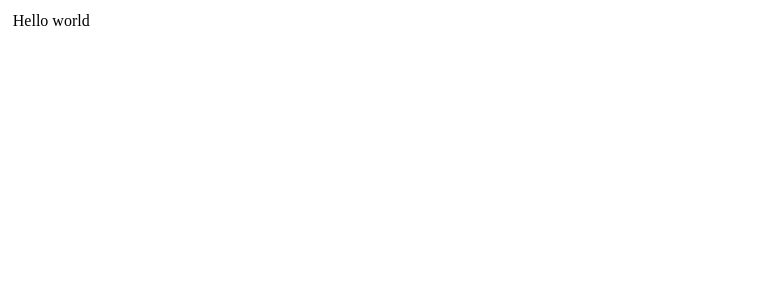
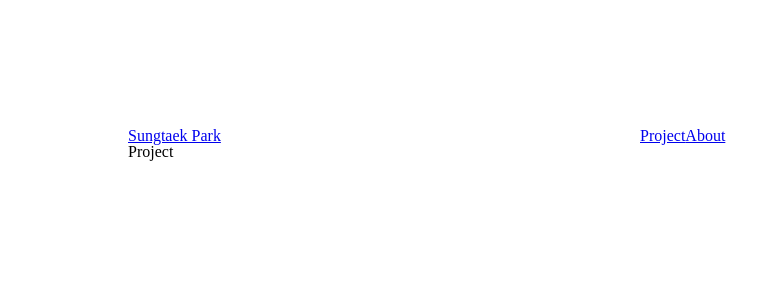
Before and after one commit to stoic-park/portfolio-new, a React (Create React App) app: page /portfolio in a window 1280 px wide. Shown: the top 300 px of the page, without its empty margins (0-774 px from the left). Built offline with nearby package versions, Linux system fonts and the light colour scheme.

Commit message:
Feat : React Router 적용
- Router / Link 적용
- About page / Portfolio page
- About page 보류

```diff
--- a/src/App.css
+++ b/src/App.css
@@ -136,7 +136,6 @@ body {
 @import url("https://fonts.googleapis.com/css2?family=Nanum+Myeongjo&display=swap");
 
 .App {
-  /* height: 100vh; */
-  margin: 1%;
+  margin: 10%;
   font-family: "Nanum Myeongjo", serif;
 }
--- a/src/App.js
+++ b/src/App.js
@@ -3,12 +3,26 @@ import { Route, Switch } from "react-router-dom";
 import "./App.css";
 
 //! import 할 페이지
-// import { Project, About } from "./screens";
-// import Project from "./screens/Project.js";
+import { Project, About } from "./screens";
+import Header from "./components/Header";
 
 function App() {
   const [currentPage, setCurrentPage] = useState("project");
-  return <div className="App">Hello world</div>;
+  return (
+    <div className="App">
+      <Header currentPage={currentPage} setCurrentPage={setCurrentPage} />
+      <Route exact path="/portfolio" component={Project} />
+      <Switch>
+        <Route path="portfolio/project" component={Project} />
+        {/* <Route path="portfolio/about" component={About} /> */}
+        <Route
+          path="portfolio/about"
+          render={() => <About setCurrentPage={setCurrentPage} />}
+        />
+        {/* <Route path="portfolio/about" component={About} /> */}
+      </Switch>
+    </div>
+  );
 }
 
 export default App;
--- /dev/null
+++ b/src/components/Header.css
@@ -0,0 +1,15 @@
+.header-container {
+  display: flex;
+  flex: 1;
+  flex-direction: row;
+  width: 100%;
+  justify-self: center;
+  align-items: center;
+}
+
+.header-left {
+  width: 50%;
+}
+.header-right {
+  width: 50%;
+}
--- /dev/null
+++ b/src/components/Header.js
@@ -0,0 +1,40 @@
+import React from "react";
+import { Link } from "react-router-dom";
+import "./Header.css";
+
+function Header(props) {
+  // console.log(props);
+  return (
+    <div className="header-container">
+      <div className="header-left">
+        <Link
+          className="name"
+          to="/portfolio"
+          onClick={() => props.setCurrentPage("project")}
+        >
+          Sungtaek Park
+        </Link>
+      </div>
+      <div className="header-right">
+        <Link
+          className={
+            props.currentPage === "project" ? "link underLine" : "link"
+          }
+          to="/portfolio"
+          onClick={() => props.setCurrentPage("project")}
+        >
+          Project
+        </Link>
+        <Link
+          className={props.currentPage === "about" ? "link underLine" : "link"}
+          to="/portfolio/about"
+          onClick={() => props.setCurrentPage("about")}
+        >
+          About
+        </Link>
+      </div>
+    </div>
+  );
+}
+
+export default Header;
--- a/src/components/Project/Project.js
+++ b/src/components/Project/Project.js
@@ -1,10 +1,23 @@
 import React from "react";
+import ProjectDesc from "./ProjectDesc";
+import ProjectView from "./ProjectView";
+import "./Project.css";
 
 // ! ProjectView / ProjectDesc 불러와서
 // ProjectInfo에서 받은 props를 내려주고
 //
 function Project({ project }) {
-  return <div></div>;
+  // console.log(project);
+  return (
+    <div className="project-box">
+      <ProjectView
+        id={project.id}
+        gifs={project.gifs}
+        gifDirection={project.gifDirection}
+      />
+      <ProjectDesc {...project} />
+    </div>
+  );
 }
 
 export default Project;
--- a/src/components/Project/ProjectDesc.js
+++ b/src/components/Project/ProjectDesc.js
@@ -1,7 +1,16 @@
 import React from "react";
 
-function ProjectDesc(props) {
-  return <div></div>;
+function ProjectDesc({
+  name,
+  position,
+  duration,
+  gitbub,
+  description,
+  stack,
+  contribution,
+}) {
+  // console.log(name, "props-desc");
+  return <div>{name}</div>;
 }
 
 export default ProjectDesc;
--- a/src/components/Project/ProjectInfo.js
+++ b/src/components/Project/ProjectInfo.js
@@ -4,7 +4,42 @@ import Project from "./Project";
 // ! 프로젝트 정보 gif 이미지, 설명 등 map으로 뿌려준다
 
 function ProjectInfo() {
-  const [projects, setProjects] = useState([{}]);
+  const [projects, setProjects] = useState([
+    {
+      id: 1,
+      gifDirection: "vertical",
+      gifs: [
+        {
+          text: "",
+          uri: "dd",
+        },
+      ],
+      name: "ShareBook",
+      position: "Front-End",
+      duration: "2020.03",
+      github: "https://github.com/stoic-park/ShareBook_Final",
+      description: "",
+      stack: "",
+      contribution: [],
+    },
+    {
+      id: 2,
+      gifDirection: "vertical",
+      gifs: [
+        {
+          text: "",
+          uri: "dd",
+        },
+      ],
+      name: "CheerLeader",
+      position: "Back-End",
+      duration: "2020.03 - 2020.04",
+      github: "https://github.com/stoic-park/FirstProject-cheerleader",
+      description: "",
+      stack: "",
+      contribution: [],
+    },
+  ]);
   return (
     <div>
       {projects.map((project) => (
--- a/src/index.js
+++ b/src/index.js
@@ -1,10 +1,11 @@
 import React from "react";
 import ReactDOM from "react-dom";
 import App from "./App";
+import { BrowserRouter } from "react-router-dom";
 
 ReactDOM.render(
-  <React.StrictMode>
+  <BrowserRouter>
     <App />
-  </React.StrictMode>,
+  </BrowserRouter>,
   document.getElementById("root")
 );
--- a/src/screens/About.js
+++ b/src/screens/About.js
@@ -1,7 +1,7 @@
 import React from "react";
 
 function About() {
-  return <div></div>;
+  return <div>About</div>;
 }
 
 export default About;
--- a/src/screens/Project.js
+++ b/src/screens/Project.js
@@ -1,7 +1,9 @@
 import React from "react";
+import ProjectInfo from "../components/Project/ProjectInfo";
 
 function Project() {
-  return <div></div>;
+  return <div>Project</div>;
+  // return <ProjectInfo />
 }
 
 export default Project;
```
